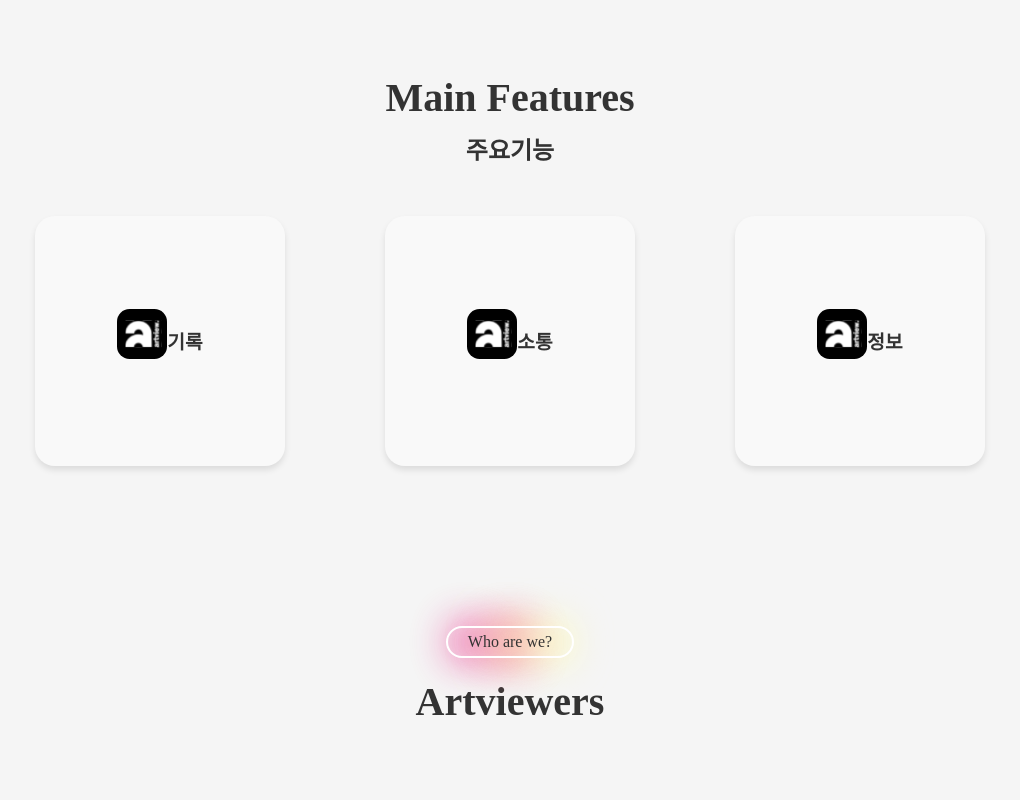
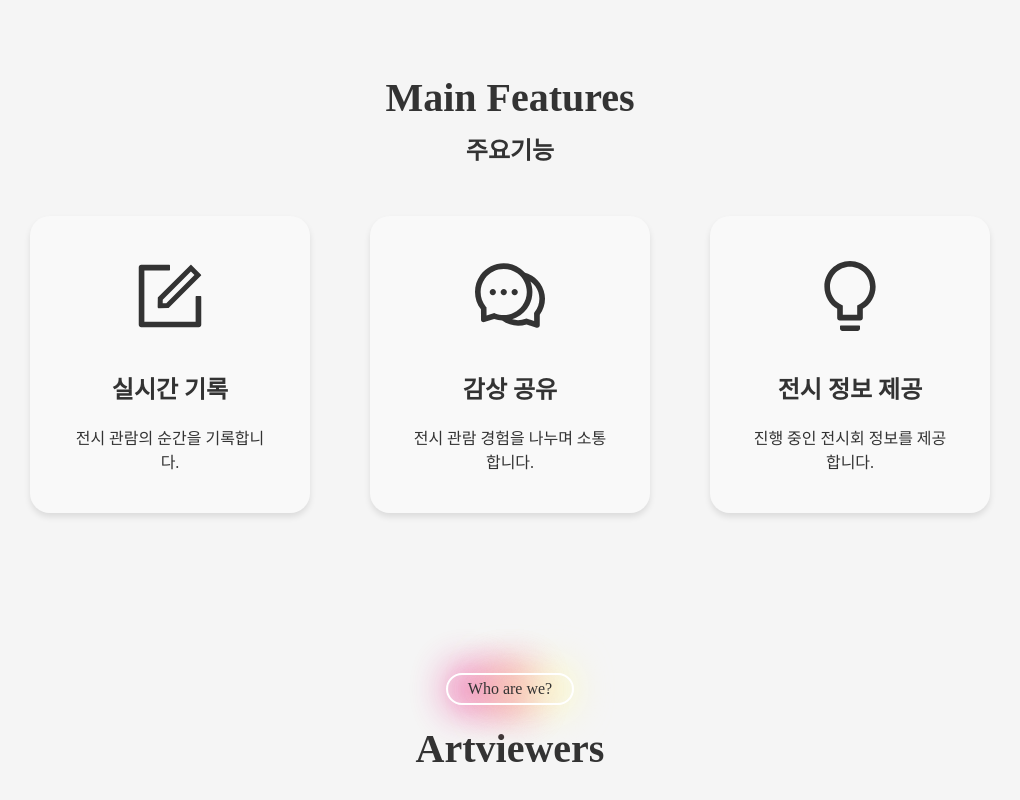
Before and after one commit to lse415/Artview_landing, a React (Vite) app in the folder artview-landing/: page / in a window 1280 px wide. Shown: the part 1203-2003 px from the top of the page, without its empty margins (130-1150 px from the left). Built offline with nearby package versions, Linux system fonts and the light colour scheme.

Commit message:
design : feature section icon, size, derection - add icons for each card - isMobile data - add description - flex:1

```diff
--- a/artview-landing/package.json
+++ b/artview-landing/package.json
@@ -16,6 +16,7 @@
     "@svgr/webpack": "^8.1.0",
     "react": "^18.3.1",
     "react-dom": "^18.3.1",
+    "react-icons": "^5.4.0",
     "styled-components": "^6.1.13"
   },
   "devDependencies": {
--- a/artview-landing/src/components/Feature/FeatureCard.tsx
+++ b/artview-landing/src/components/Feature/FeatureCard.tsx
@@ -1,17 +1,20 @@
 import styled from "styled-components";
-import LogoIcon from "../../assets/icons/logo-bg.svg";
 import media from "../../styles/media";
+import theme from "../../styles/theme";
 
 interface FeatureCardProps {
   title: string;
+  icon: React.ReactNode;
+  description: string;
   onClick: () => void;
 }
 
 const CardContainer = styled.div`
-  width: 250px;
-  height: 250px;
+  flex: 1;
   display: flex;
-  flex-direction: row;
+  aspect-ratio: 1;
+  padding: 40px;
+  flex-direction: column;
   justify-content: center;
   align-items: center;
   border-radius: 20px;
@@ -20,40 +23,57 @@ const CardContainer = styled.div`
   text-align: center;
   cursor: pointer;
   transition: transform 0.2s ease-in-out;
+  position: relative;
 
   &:hover {
     transform: scale(1.05);
+    box-shadow: 0 0 15px 5px rgba(246, 195, 187, 0.3);
   }
-
   ${media.mobile} {
-    width: 100px;
-    height: 100px;
+    max-width: 100%;
+    padding: 20px;
   }
 `;
 
-const CardIcon = styled.img`
-  width: 50px;
-  height: 50px;
+const CardIcon = styled.div`
   margin-bottom: 15px;
+  color: ${theme.colors.primary};
+  font-size: 5rem;
 
   ${media.mobile} {
-    display: none;
+    font-size: 2.5rem;
+    margin-bottom: 0px;
   }
 `;
 
 const CardTitle = styled.h3`
   font-size: 1.2rem;
   color: #333;
-
+  font-size: ${({ theme }) => theme.fonts.title_small};
   ${media.mobile} {
     font-size: ${({ theme }) => theme.fonts.small};
   }
 `;
 
-const FeatureCard: React.FC<FeatureCardProps> = ({ title, onClick }) => (
+const CardDescription = styled.text`
+  margin-top: 20px;
+  font-size: 1.2rem;
+  color: #333;
+  font-size: ${({ theme }) => theme.fonts.small};
+  ${media.mobile} {
+    display: none;
+  }
+`;
+const FeatureCard: React.FC<FeatureCardProps> = ({
+  title,
+  icon,
+  description,
+  onClick,
+}) => (
   <CardContainer onClick={onClick}>
-    <CardIcon src={LogoIcon} alt={`${title} Icon`} />
+    <CardIcon>{icon}</CardIcon>
     <CardTitle>{title}</CardTitle>
+    <CardDescription>{description}</CardDescription>
   </CardContainer>
 );
 
--- a/artview-landing/src/components/Feature/FeatureSection.tsx
+++ b/artview-landing/src/components/Feature/FeatureSection.tsx
@@ -5,6 +5,7 @@ import FeatureCard from "./FeatureCard";
 import FeatureModal from "./FeatureModal";
 import useIntersectionObserver from "../../hooks/useIntersectionObserver";
 import media from "../../styles/media";
+import { AiOutlineForm, AiOutlineComment, AiOutlineBulb } from "react-icons/ai";
 
 const fadeIn = keyframes`
   from {
@@ -50,10 +51,10 @@ const Title = styled.h2<{ isVisible: boolean }>`
   }
 `;
 
-const CardContainer = styled.div<{ isVisible: boolean }>`
+const CardsContainer = styled.div<{ isVisible: boolean }>`
   display: flex;
   justify-content: center;
-  gap: 100px;
+  gap: 60px;
   margin-top: 50px;
 
   opacity: 0;
@@ -75,18 +76,41 @@ const FeatureSection = () => {
     description: string;
   } | null>(null);
 
-  const features = [
+  const isMobile = window.innerWidth <= 480;
+
+  const features = isMobile
+    ? [
         {
           title: "기록",
-      description: "실시간으로 기록을 남기고 공유할 수 있습니다.",
+          description: "전시 관람의 순간을 기록합니다.",
+          icon: <AiOutlineForm />,
         },
         {
           title: "소통",
-      description: "사용자들과 소통하며 감상을 나눌 수 있습니다.",
+          description: "전시 관람 경험을 나누며 소통합니다.",
+          icon: <AiOutlineComment />,
         },
         {
           title: "정보",
-      description: "전시회 정보를 확인하고 추천받을 수 있습니다.",
+          description: "진행 중인 전시회 정보를 제공합니다.",
+          icon: <AiOutlineBulb />,
+        },
+      ]
+    : [
+        {
+          title: "실시간 기록",
+          description: "전시 관람의 순간을 기록합니다.",
+          icon: <AiOutlineForm />,
+        },
+        {
+          title: "감상 공유",
+          description: "전시 관람 경험을 나누며 소통합니다.",
+          icon: <AiOutlineComment />,
+        },
+        {
+          title: "전시 정보 제공",
+          description: "진행 중인 전시회 정보를 제공합니다.",
+          icon: <AiOutlineBulb />,
         },
       ];
 
@@ -99,15 +123,17 @@ const FeatureSection = () => {
           Main Features
           <span>주요기능</span>
         </Title>
-        <CardContainer isVisible={isVisible}>
+        <CardsContainer isVisible={isVisible}>
           {features.map((feature, index) => (
             <FeatureCard
               key={index}
               title={feature.title}
+              description={feature.description}
+              icon={feature.icon}
               onClick={() => setSelectedFeature(feature)}
             />
           ))}
-        </CardContainer>
+        </CardsContainer>
       </Wrapper>
       {selectedFeature && (
         <FeatureModal feature={selectedFeature} onClose={closeModal} />
--- a/artview-landing/src/styles/theme.ts
+++ b/artview-landing/src/styles/theme.ts
@@ -2,6 +2,9 @@ const theme = {
   colors: {
     primary: "#333",
     background: "#f5f5f5",
+    pink: "#EA1B83",
+    peach: "#F6C3BB",
+    yellow: "#FFFCAF",
   },
   fonts: {
     small: "1rem",
```
Also changed, not shown: 1 other file (tests, documents, lock files or other folders). Lines whose indentation alone changed are shown as unchanged.
